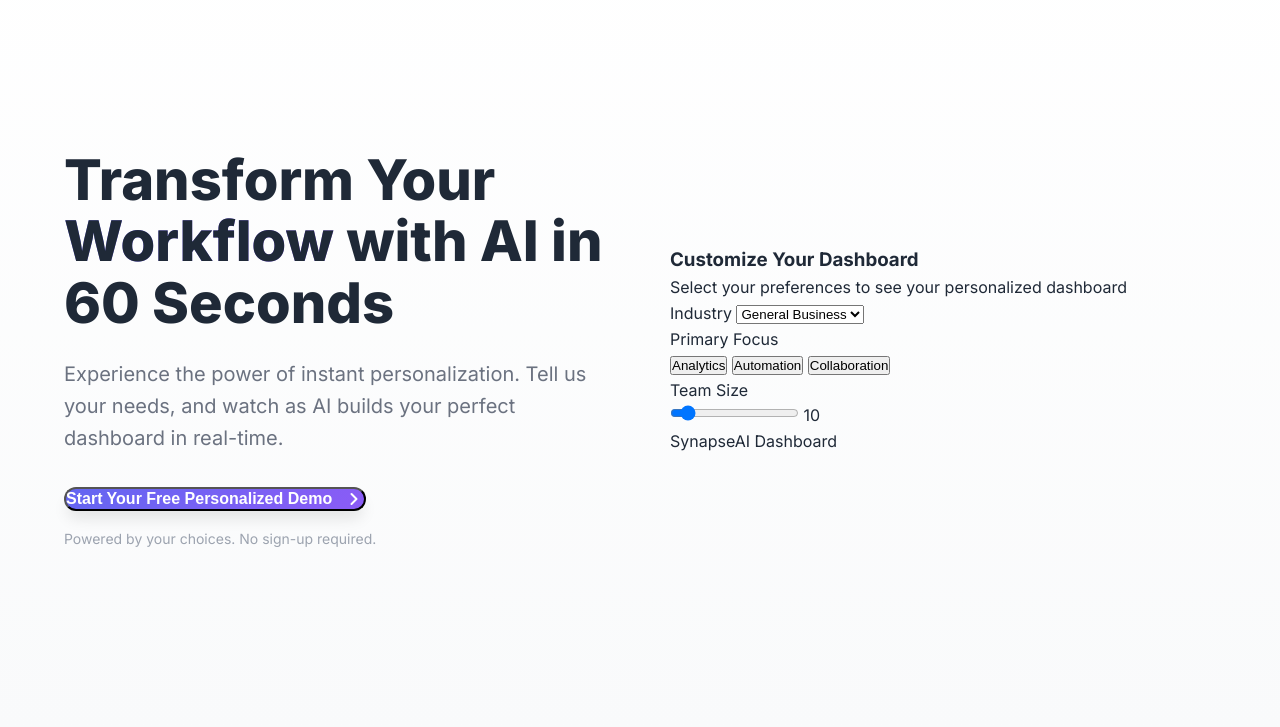
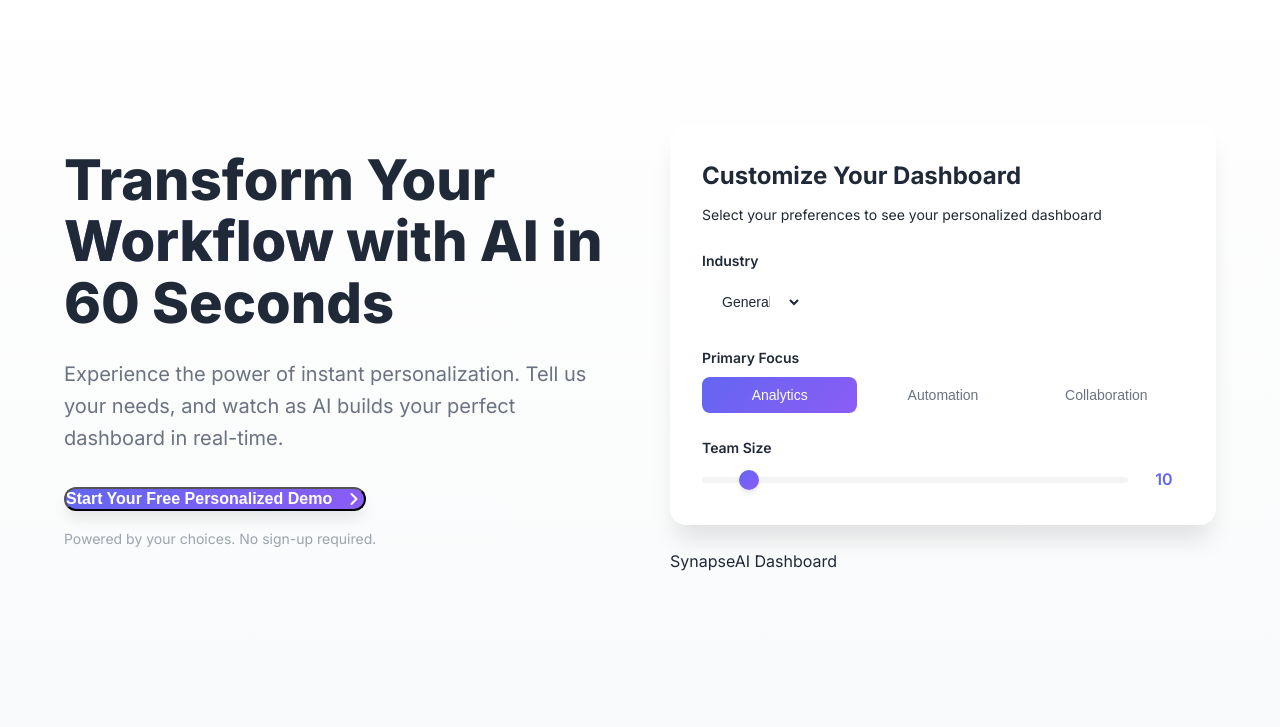
Before and after one commit to danishhly/SynapseAI, a website built with Vite: page index.html in a window 1280 px wide. Shown: the part 70-797 px from the top of the page. Built offline with nearby package versions, Linux system fonts and the light colour scheme.

Commit message:
feat: slider feature designed

```diff
--- a/styles.css
+++ b/styles.css
@@ -170,3 +170,136 @@ align-items: center;
     color: var(--text-light);
 
 }
+
+/* Interactive Configuration Wizard */
+.hero-interactive{
+    position: relatives;
+}
+
+.config-wizard {
+    background: white;
+    border-radius: 16px;
+    padding: 32px;
+    box-shadow: var(--shadow-xl);
+    margin-bottom: 24px;
+    border: 1px solid var(--border-color);
+}
+
+.wizard-header h3 {
+    font-size: 24px;
+    font-weight: 700;
+    margin-bottom: 8px;
+    color: var(--text-primary);
+}
+
+.wizard-header p {
+    color: var(--text-primary);
+    font-size: 14px;
+    margin-bottom: 24px;
+}
+
+.wizard-controls {
+    display: flex;
+    flex-direction: column;
+    gap: 24px;
+}
+.control-group label {
+    display: block;
+    font-weight: 600;
+    margin-bottom: 8px;
+    color: var(--text-primary);
+    font-size: 14px;
+}
+
+.wizard-select{
+    width: 100px;
+    padding: 12px 16px;
+    border: 2px solid var(--border-color);
+    border-radius: 8px;
+    font-size: 14px;
+    background: white;
+    color: var(--text-primary);
+    cursor: pointer;
+    transition: border-color 0.3s ease;
+}
+
+.wizard-select:focus {
+    outline: none;
+    border-color: var(--primary-color);
+}
+
+.toggle-group {
+    display: flex;
+    gap: 8px;
+}
+
+.toggle-btn {
+    flex: 1;
+    padding: 10px 16px;
+    border: 2px solid var(--border-color);
+    background: white;
+    border-radius: 8px;
+    font-size: 14px;
+    font-weight: 500;
+    cursor: pointer;
+    transition: all 0.3 ease;
+    color: var(--text-secondary);
+}
+
+.toggle-btn:hover{
+    border-color: var(--primary-color);
+    color: var(--primary-color);
+}
+
+.toggle-btn.active {
+    background: var(--gradient-primary);
+    color:white;
+    border-color: transparent;
+}
+
+.slider-container {
+    display: flex;
+    align-items: center;
+    gap: 16px;
+}
+
+.slider {
+    flex: 1;
+    height: 6px;
+    border-radius: 3px;
+    background: var(--bg-tertiary);
+    outline: none;
+    appearance: none;
+    -webkit-appearance: none;
+    -moz-appearance: none;
+}
+
+.slider::-webkit-slider-thumb {
+    -webkit-appearence: none;
+    appearance: none;
+    width: 20px;
+    height: 20px;
+    border-radius: 50%;
+    background: var(--gradient-primary);
+    cursor: pointer;
+    box-shadow: var(--shadow-md);
+}
+
+.slider::-moz-range-thumb {
+    width: 20px;
+    height: 20px;
+    border-radius: 50%;
+    background: var(--gradient-primary);
+    cursor: pointer;
+    border: none;
+    box-shadow: var(--shadow-md);
+}
+
+.slider-value {
+    min-width: 40px;
+    text-align: center;
+    font-weight: 600;
+    color: var(--primary-color);
+}
+
+/* Dashboard Preview */
```
